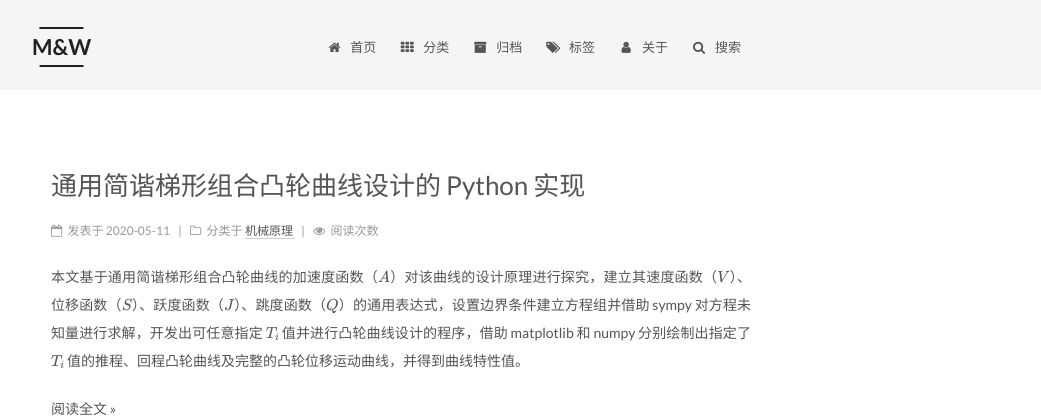
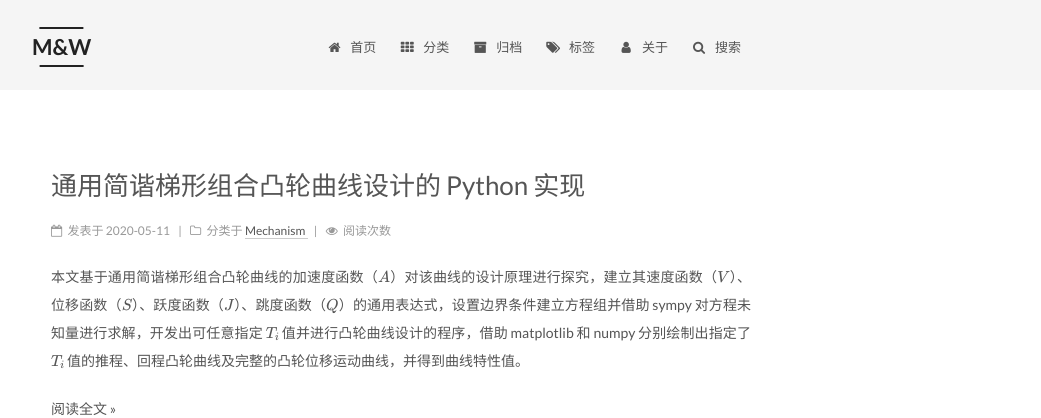
Before and after one commit to Raynnmc/raynnmc.github.io, a Jekyll site: the page built from index.html, in a window 1280 px wide. Shown: the top 418 px of the page, without its empty margins (239-1280 px from the left). Built offline with Jekyll 4.4.1, drawn with Linux system fonts in a browser that asks for light colours; formulas are drawn with MathJax 3; the list of posts is cut into pages by our own code; comment, search, counter and statistics services are not loaded.

Commit message:
Update 2020-05-11-cam.md

```diff
--- a/_posts/2020-05-11-cam.md
+++ b/_posts/2020-05-11-cam.md
@@ -2,7 +2,7 @@
 title: 通用简谐梯形组合凸轮曲线设计的 Python 实现
 description: 本文基于通用简谐梯形组合凸轮曲线的加速度函数（$A$）对该曲线的设计原理进行探究，建立其速度函数（$V$）、位移函数（$S$）、跃度函数（$J$）、跳度函数（$Q$）的通用表达式，设置边界条件建立方程组并借助 sympy 对方程未知量进行求解，开发出可任意指定 $T_i$ 值并进行凸轮曲线设计的程序，借助 matplotlib 和 numpy 分别绘制出指定了 $T_i$ 值的推程、回程凸轮曲线及完整的凸轮位移运动曲线，并得到曲线特性值。
 categories:
-- 机械原理
+- Mechanism
 tags:
 - 凸轮
 - Python
```
